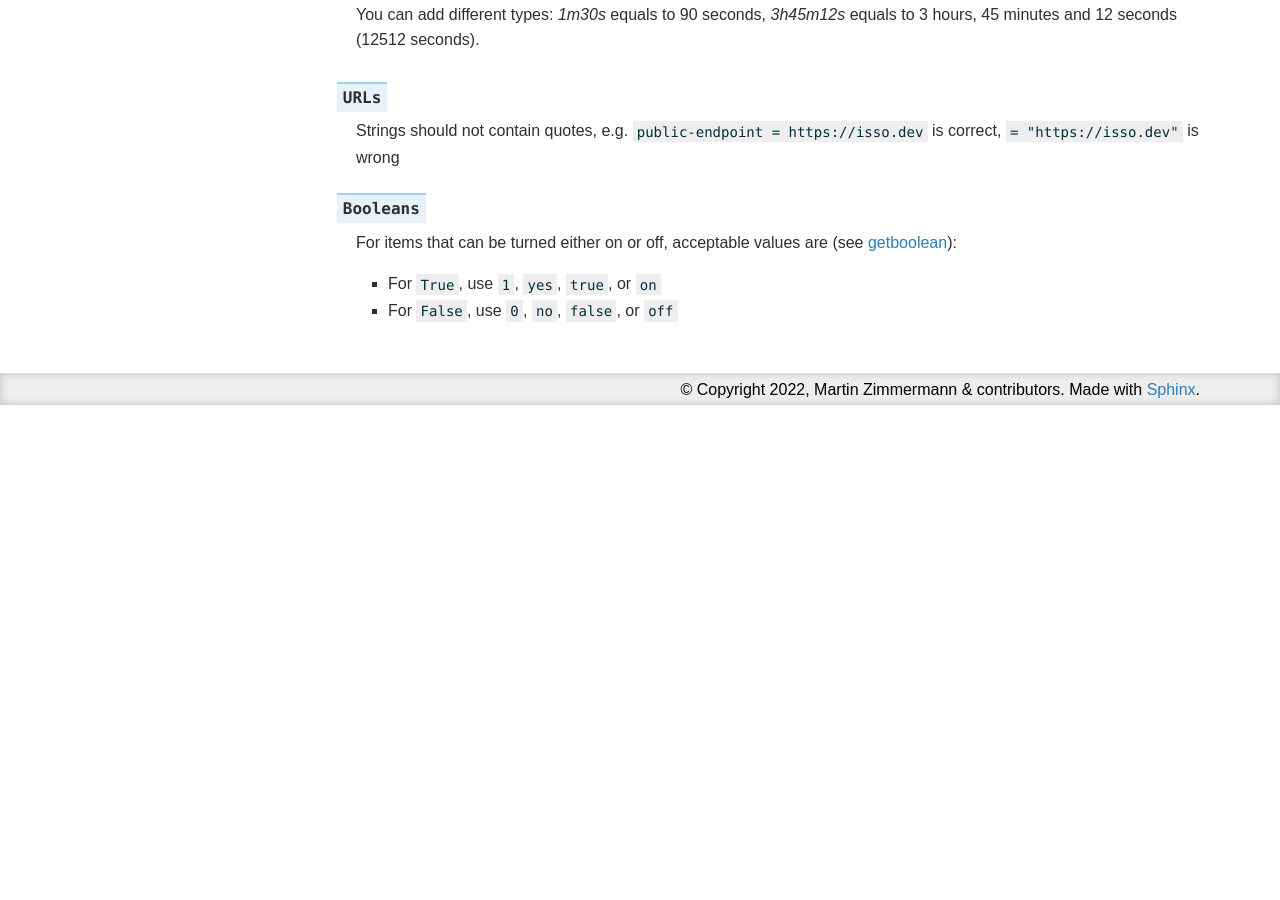
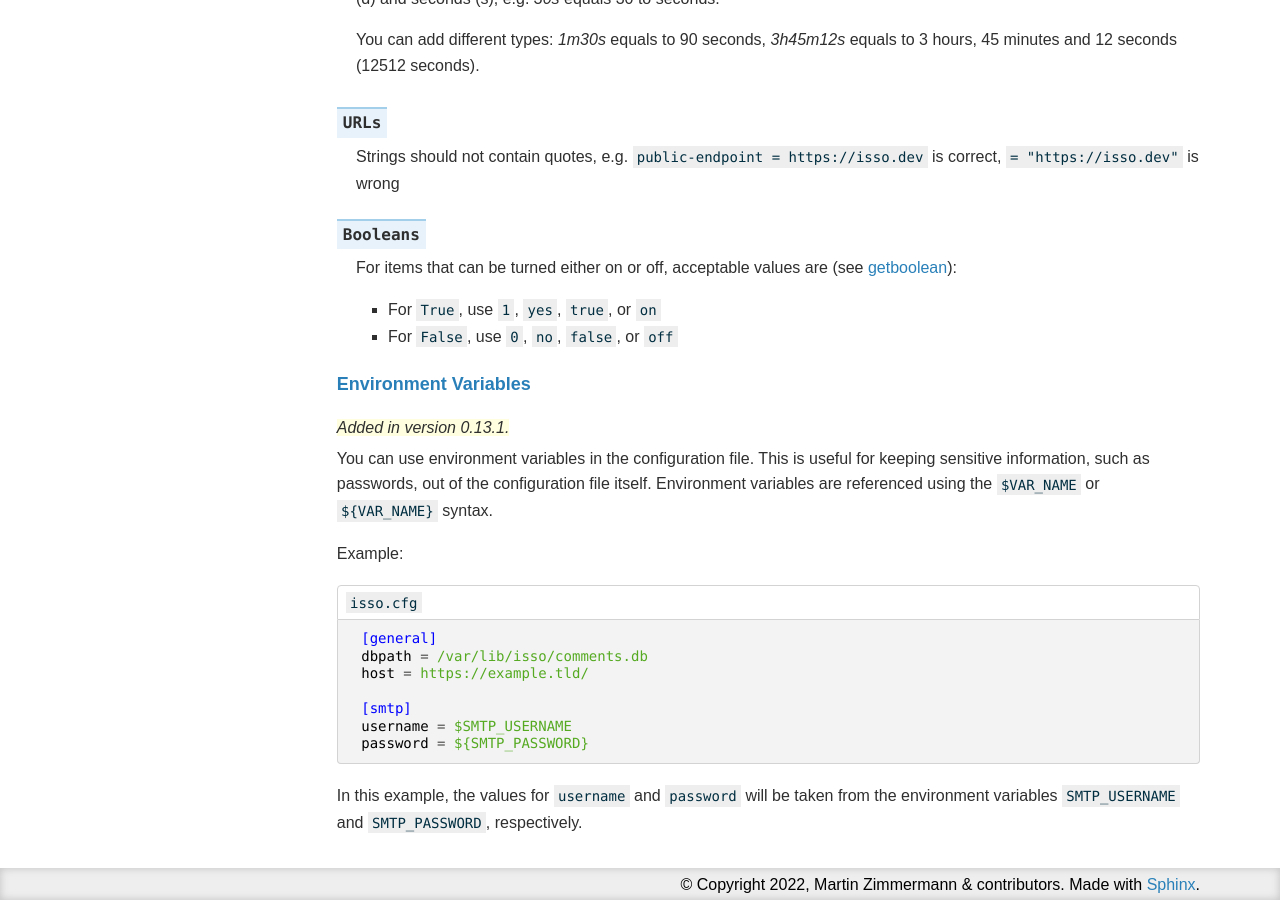
Before and after one commit to isso-comments/isso, a Sphinx documentation site: the page built from docs/docs/reference/server-config.rst, in a window 1280 px wide and 900 px high, scrolled down 11211 px. Built offline with Sphinx 7.4.7, drawn with Linux system fonts in a browser that asks for light colours; before the commit the page ends 11616 px from its top, so only the background shows below that; some of the changed text lies outside the part shown.

Commit message:
isso: config: Add support for environment variables in config
- Updated `IssoParser` to support environment variable substitution.
- Enhanced documentation to include details on using environment variables in the configuration file.
- Added unit tests to verify the functionality of environment variable substitution in `IssoParser`.

Closes https://github.com/isso-comments/isso/issues/397

```diff
--- a/CHANGES.rst
+++ b/CHANGES.rst
@@ -14,6 +14,7 @@
 - Add support for comment search by Thread URL in admin interface (`#1020`_, pkvach)
 - Add sorting option for comments (`#1005`_, pkvach)
 - admin: Add log out button (`#870`_, bbaovanc)
+- Add support for environment variables in config (`#1037`_, pkvach)
 
 .. _#870: https://github.com/posativ/isso/pull/870
 .. _#966: https://github.com/posativ/isso/pull/966
--- a/docs/docs/reference/server-config.rst
+++ b/docs/docs/reference/server-config.rst
@@ -572,3 +572,24 @@
    ``on``/``off`` etc.
 
 .. _getboolean: https://docs.python.org/3/library/configparser.html#configparser.ConfigParser.getboolean
+
+Environment Variables
+^^^^^^^^^^^^^^^^^^^^^
+.. versionadded:: 0.13.1
+
+You can use environment variables in the configuration file. This is useful for keeping sensitive information, such as passwords, out of the configuration file itself. Environment variables are referenced using the ``$VAR_NAME`` or ``${VAR_NAME}`` syntax.
+
+Example:
+
+.. code-block:: ini
+   :caption: ``isso.cfg``
+
+    [general]
+    dbpath = /var/lib/isso/comments.db
+    host = https://example.tld/
+
+    [smtp]
+    username = $SMTP_USERNAME
+    password = ${SMTP_PASSWORD}
+
+In this example, the values for ``username`` and ``password`` will be taken from the environment variables ``SMTP_USERNAME`` and ``SMTP_PASSWORD``, respectively.
```
Also changed, not shown: other parts of CHANGES.rst (+1 -0 lines), 2 other files.
